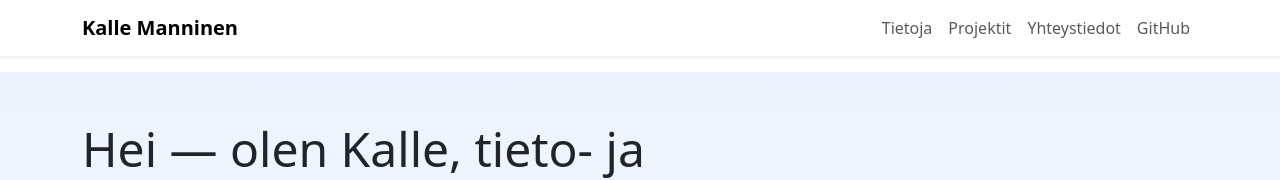
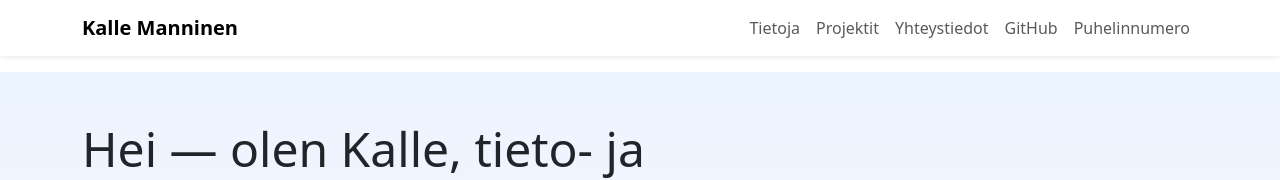
Before and after one commit to tredu/ohjelmointi-2508tiviptv02-kallemannin3n, a plain HTML site: page index.html in a window 1280 px wide. Shown: the top 180 px of the page. Drawn offline with nearby package versions, Linux system fonts and the light colour scheme; grey boxes are pictures that could not be loaded.

Commit message:
Update index.html

```diff
--- a/index.html
+++ b/index.html
@@ -29,6 +29,7 @@
           <li class="nav-item"><a class="nav-link" href="#projects">Projektit</a></li>
           <li class="nav-item"><a class="nav-link" href="#contact">Yhteystiedot</a></li>
           <li class="nav-item"><a class="nav-link" href="https://github.com/kallemannin3n" target="_blank">GitHub</a></li>
+          <li class="nav-item"><a class="nav-link" href="0452199221" target="_blank">Puhelinnumero</a></li>
         </ul>
       </div>
     </div>
```
